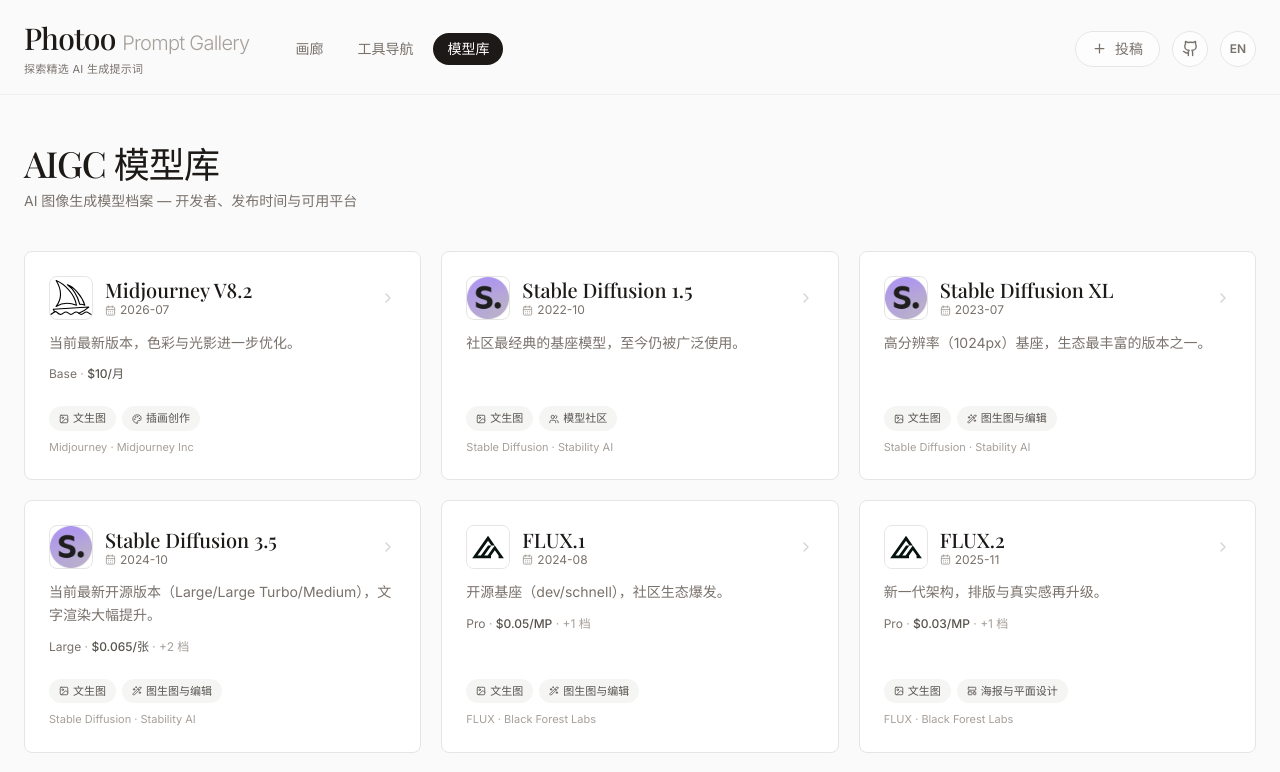
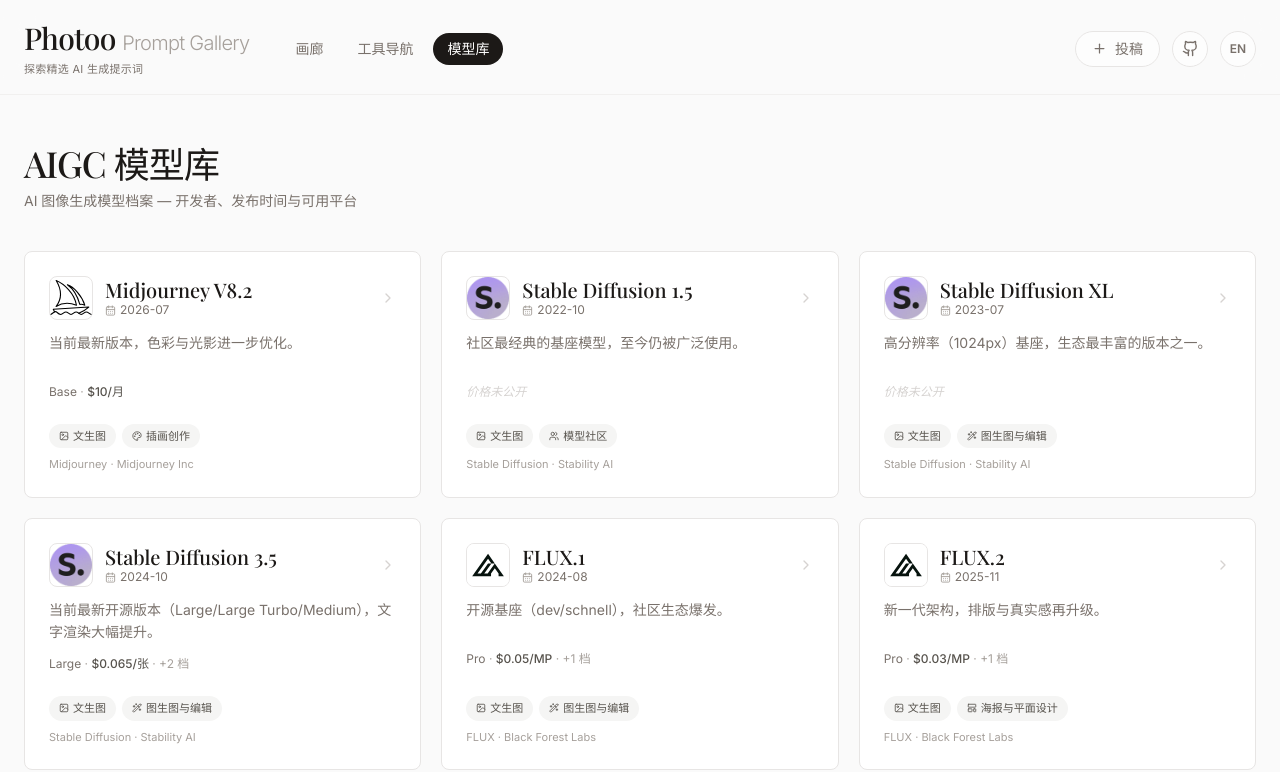
Before and after one commit to xigua222/prompt-gallery, a React (Vite) app: page /models in a window 1280 px wide. Shown: the top 772 px of the page. Built offline with nearby package versions, Linux system fonts and the light colour scheme; a web font is replaced by a local one.

Commit message:
fix: 模型卡片各区块高度对齐，视觉整齐
- 简介统一 line-clamp-2 两行高度
- 价格行统一占位（无公开价格显示「价格未公开」）
- 标题区/标签区固定最小高度，底部信息统一对齐
- 实测同一行卡片高度完全一致（253px）

```diff
--- a/src/components/ModelsPage.tsx
+++ b/src/components/ModelsPage.tsx
@@ -80,40 +80,46 @@
                   highlighted ? "border-stone-900 ring-2 ring-stone-900" : "border-stone-200"
                 }`}
               >
-                <div className="flex items-center gap-3">
+                <div className="flex items-center gap-3 min-h-[44px]">
                   <Favicon domain={family.logoDomain} logoFile={family.logoFile} fallbackText={family.name} size={44} />
-                  <div className="min-w-0">
+                  <div className="min-w-0 flex-1">
                     <h3 className="text-xl font-serif font-medium text-stone-900 leading-tight truncate">
                       {getVersionTitle(family, version)}
                     </h3>
                     <p className="text-xs text-stone-500 flex items-center gap-1">
-                      <CalendarDays size={11} className="text-stone-400" />
+                      <CalendarDays size={11} className="text-stone-400 flex-shrink-0" />
                       {version.releaseDate}
                     </p>
                   </div>
                   <ChevronRight
                     size={16}
-                    className="ml-auto text-stone-300 group-hover:text-stone-900 transition-colors flex-shrink-0"
+                    className="text-stone-300 group-hover:text-stone-900 transition-colors flex-shrink-0"
                   />
                 </div>
 
-                <p className="text-sm font-sans text-stone-500 leading-relaxed">
+                <p className="text-sm font-sans text-stone-500 leading-relaxed line-clamp-2 min-h-[40px]">
                   {lang === 'en' ? version.descriptionEn : version.description}
                 </p>
 
-                {version.apiPrices && version.apiPrices.length > 0 && (
-                  <p className="text-xs font-sans text-stone-400">
-                    <span className="text-stone-500">
-                      {lang === 'en' && version.apiPrices[0].labelEn ? version.apiPrices[0].labelEn : version.apiPrices[0].label}
-                    </span>
-                    {' · '}
-                    <span className="font-medium text-stone-600">{version.apiPrices[0].price}</span>
-                    {version.apiPrices.length > 1 && ` · +${version.apiPrices.length - 1} ${labels.modelsMoreTiers}`}
-                  </p>
-                )}
+                <p className="text-xs font-sans min-h-[16px]">
+                  {version.apiPrices && version.apiPrices.length > 0 ? (
+                    <>
+                      <span className="text-stone-500">
+                        {lang === 'en' && version.apiPrices[0].labelEn ? version.apiPrices[0].labelEn : version.apiPrices[0].label}
+                      </span>
+                      <span className="text-stone-400"> · </span>
+                      <span className="font-medium text-stone-600">{version.apiPrices[0].price}</span>
+                      {version.apiPrices.length > 1 && (
+                        <span className="text-stone-400"> · +{version.apiPrices.length - 1} {labels.modelsMoreTiers}</span>
+                      )}
+                    </>
+                  ) : (
+                    <span className="text-stone-300 italic">{labels.modelsNoPricing}</span>
+                  )}
+                </p>
 
                 <div className="mt-auto flex flex-col gap-2 pt-3">
-                  <div className="flex flex-wrap gap-1.5">
+                  <div className="flex flex-wrap gap-1.5 min-h-[22px]">
                     {version.scenes.map((scene) => {
                       const SceneIcon = sceneIcons[scene] ?? Sparkles;
                       return (
--- a/src/locales.ts
+++ b/src/locales.ts
@@ -47,6 +47,7 @@
     modelsActive: "Active",
     modelsApiPricing: "API Pricing",
     modelsMoreTiers: "tiers",
+    modelsNoPricing: "Pricing not public",
     toolsTitle: "AIGC Tool Directory",
     toolsSubtitle: "Curated AI image generation tools & models",
     toolsSearchScene: "Scene",
@@ -133,6 +134,7 @@
     modelsActive: "在售",
     modelsApiPricing: "API 价格参考",
     modelsMoreTiers: "档",
+    modelsNoPricing: "价格未公开",
     toolsTitle: "AIGC 工具导航",
     toolsSubtitle: "精选 AI 图像生成工具与模型，按场景与模型快速筛选",
     toolsSearchScene: "场景",
```
